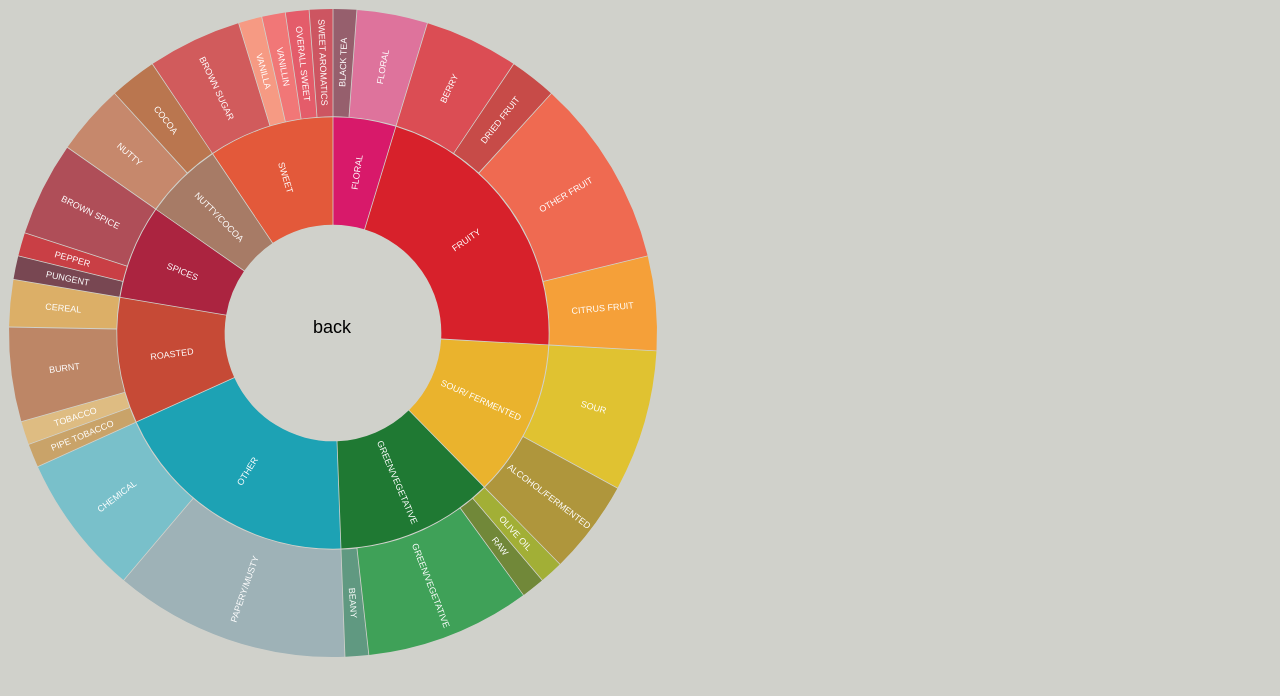
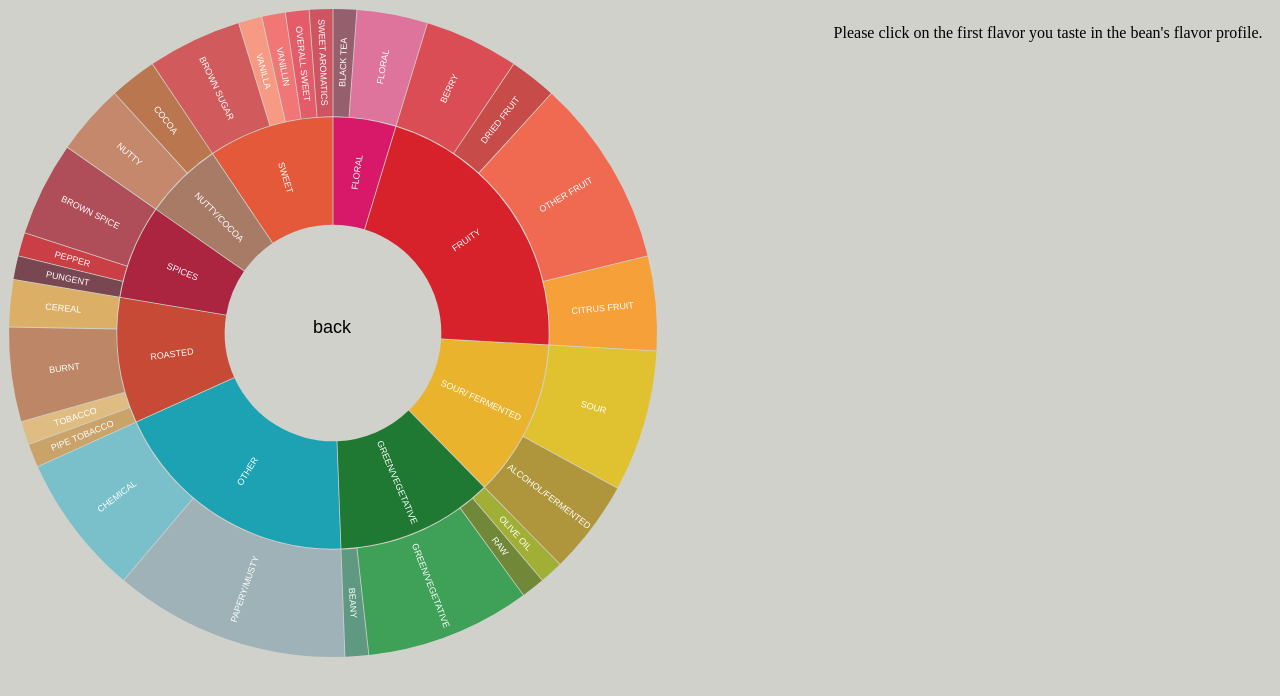
Before and after one commit to c2truax/d3Project, a website: page index.html in a window 1280 px wide. Drawn offline with nearby package versions, Linux system fonts and the light colour scheme.

Commit message:
got details of the flavor profile clicked to appear

```diff
--- a/index.css
+++ b/index.css
@@ -3,4 +3,10 @@
 } */
 body {
     background-color: rgb(208, 209, 203);
+    /* margin: 40px 130px; */
 }
+div#text {
+    height: 670px;
+    display: inline-block;
+    vertical-align: top;
+}
--- a/index.html
+++ b/index.html
@@ -11,6 +11,12 @@
 </head>
 <body>
     <svg id="mapid"></svg>
+    <div id="text">
+        <p>Please click on the first flavor you taste in the bean's flavor profile.</p>
+        <div id="results">
+
+        </div>
+    </div>
 </body>
         <script src="https://d3js.org/d3.v5.js"></script>
         <script src="index.js"></script>
--- a/index.js
+++ b/index.js
@@ -1,6 +1,7 @@
 // $(window).on("load", function() {
 //   $("#mapid").height($(window).height()).width($(window).width());
 // }).trigger("resize");
+var results = [];
 var data = {name:"home",children:[
   {name:"FLORAL",children:[
     {name:"BLACK TEA",size:1},
@@ -259,7 +260,7 @@ const root = partition(data);
 root.each(d => d.current = d);
 
 const svg = d3.select('svg')
-    .style("width", "100%")
+    .style("width", "65%")
     .style("height", "670px")
     .style("font", "10px sans-serif");
 
@@ -313,6 +314,9 @@ const parent = g.append("circle")
 
 function clicked(p) {
   console.log(p.data.name);
+  results.push(p.data.name);
+  $( "#results" ).append( "<p>" + p.data.name + "</p>" );
+
   parent.datum(p.parent || root);
 
   root.each(d => d.target = {
```
